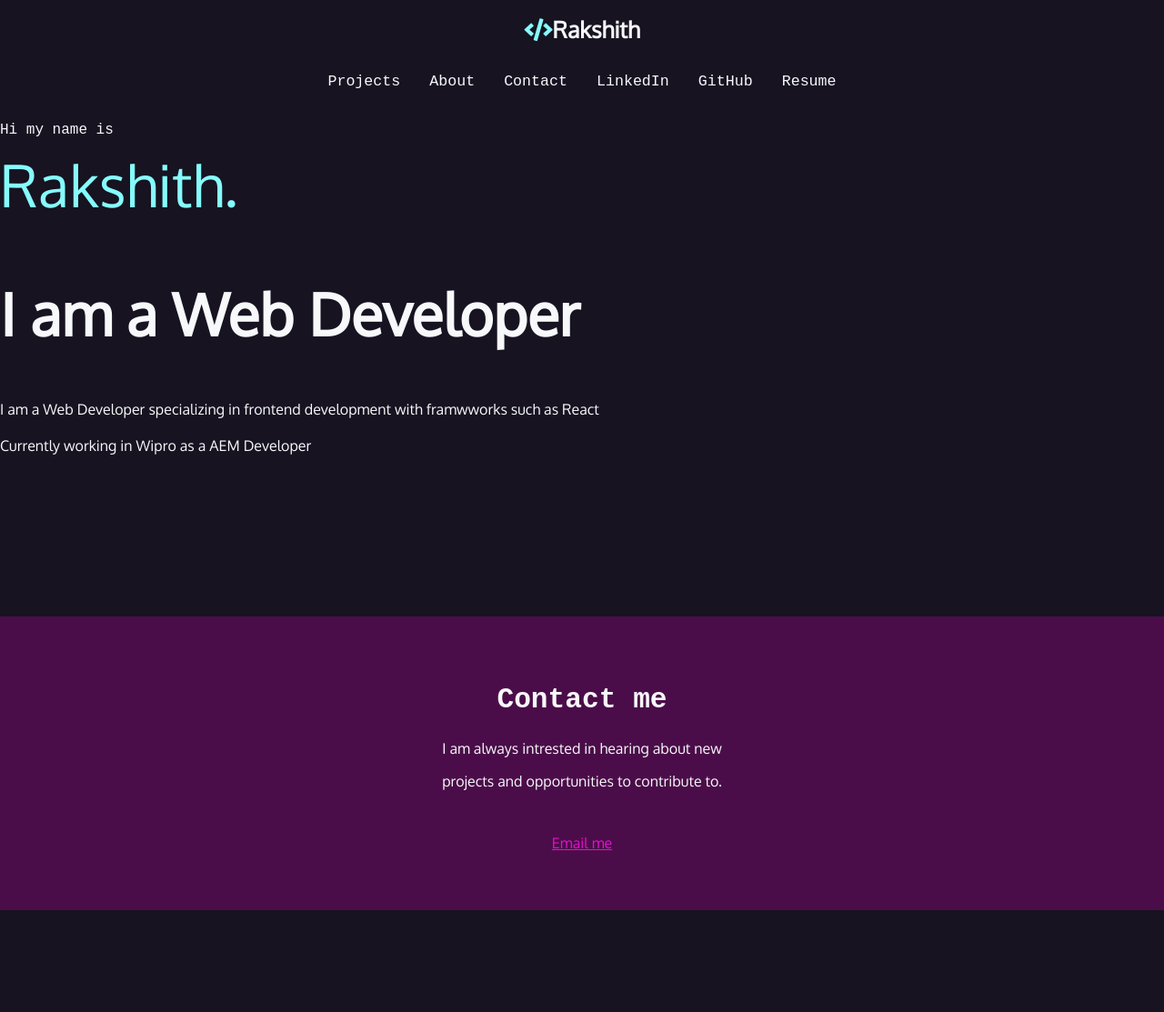
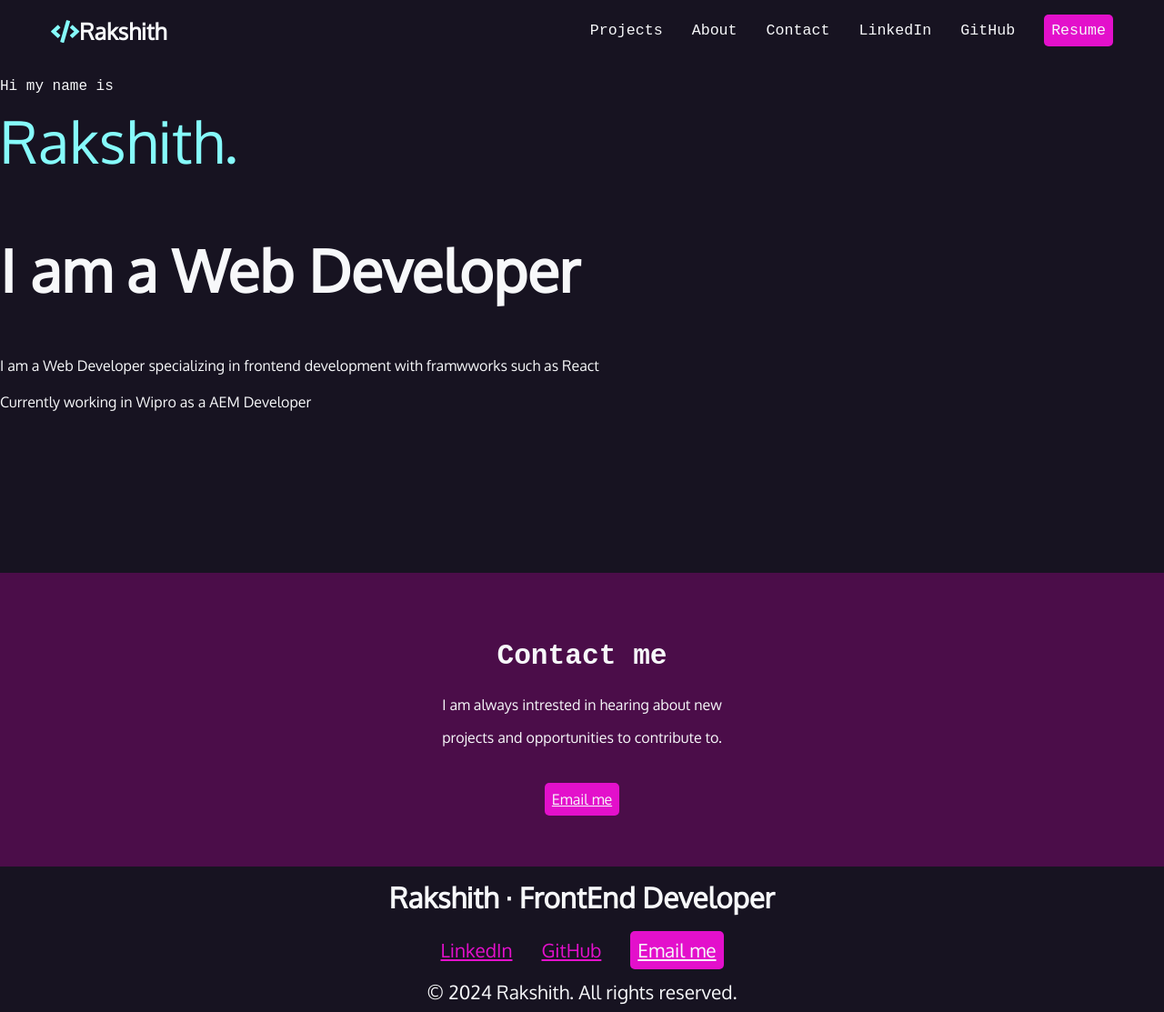
Before and after one commit to rakshithsantosh/cssEndToEnd, a plain HTML site: page portfolioSite/index.html in a window 1280 px wide. Shown: the whole page at 91% size. Before the commit the page ends 1001 px from the top, so only its background shows below. Drawn offline with Linux system fonts and the light colour scheme; a web font is replaced by a local one.

Commit message:
footer section

```diff
--- a/portfolioSite/index.css
+++ b/portfolioSite/index.css
@@ -134,3 +134,46 @@ nav a:hover,
 nav [class*="fa-"]:hover{
     color:var(--magenta)
 }
+
+.button{
+    background-color: var(--magenta);
+    padding:0.5rem;
+    border-radius: 5px;
+    color:var(--white);
+}
+
+.button:hover{
+    color:var(--white);
+    background-color: var(--hotmag);
+}
+
+@media(min-width:850px){
+    nav{
+        max-width: 1200px;
+        margin:0 auto;
+    }
+
+    nav li:first-child{
+        flex-basis: auto;
+        text-align:left;
+        margin-right:auto;
+    }
+}
+#footer{
+    display:flex;
+    flex-direction: column;
+    justify-content: center;
+    align-items: center;
+    text-align: center;
+    height:10rem;
+}
+#footer ul{
+    display:flex;
+    list-style-type: none;
+    justify-content: center;
+    align-items: center;
+    gap: 2rem;
+    list-style-type: none;
+    padding:0;
+    margin:0;
+}
--- a/portfolioSite/index.html
+++ b/portfolioSite/index.html
@@ -27,7 +27,7 @@
       <li><a href="">LinkedIn</a"></a></li>
       <li><a href="">GitHub</a></li>
       <li>
-      <a href="">Resume</a></li>
+      <a class="button"href="">Resume</a></li>
     </ul>
     </nav>
     <section id="intro">
@@ -45,5 +45,15 @@
       <p>projects and opportunities to contribute to.</p>
       <p><a href="mailto:ZlHrT@example.com" class="button">Email me</a></p>
     </section>
+    <footer id="footer">
+      <h2>Rakshith &middot FrontEnd Developer</h2>
+      <ul>
+        <li><a href="">LinkedIn</a"></a></li>
+      <li><a href="">GitHub</a></li>
+
+        <li><a href="mailto:ZlHrT@example.com" class="button">Email me</a></li>
+      </ul>
+      <p>&copy; 2024 Rakshith. All rights reserved.</p>
+    </footer>
   </body>
 </html>
```
